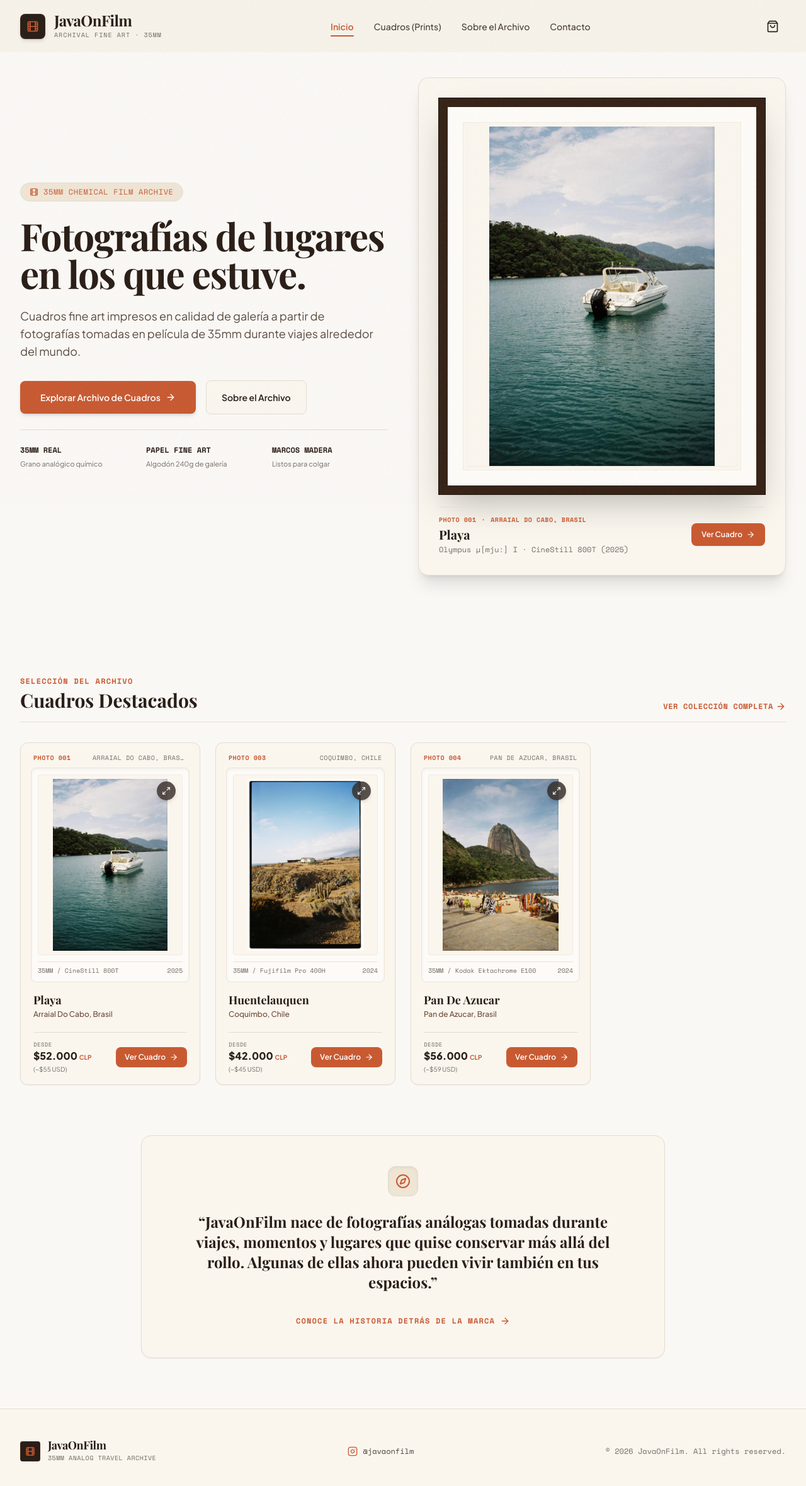
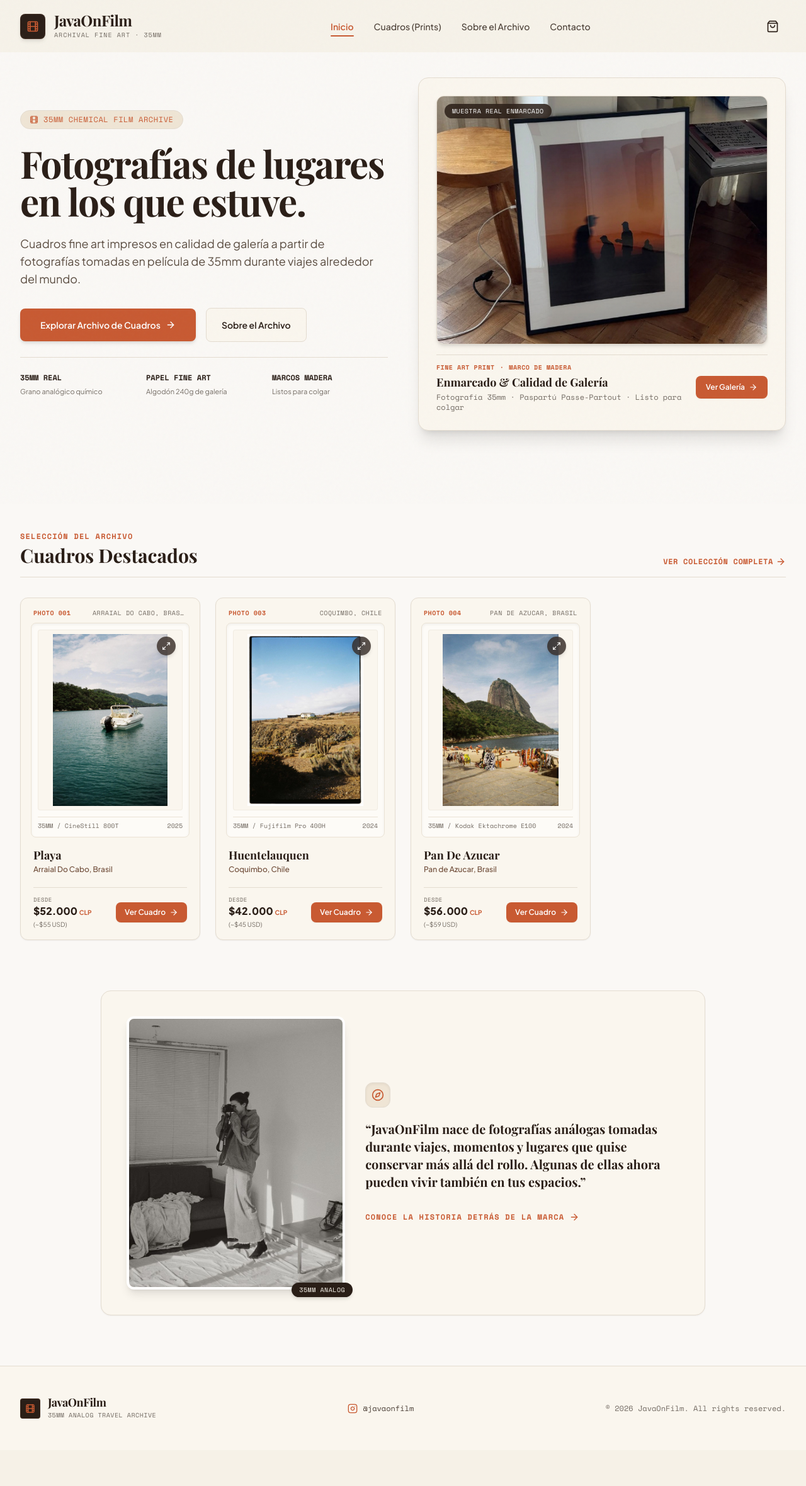
Before and after one commit to javigutierrezra/javaonfilm-web, a React (Vite) app: page / in a window 1280 px wide. Shown: the top 2360 px of the page at 63% size. After the commit the page ends 2303 px from the top, so only its background shows below. Built offline with nearby package versions, Linux system fonts and the light colour scheme; a web font is replaced by a local one.

Commit message:
feat: actualizar imagenes del inicio con fotos reales de marquería y fotógrafo 35mm

```diff
--- a/src/pages/Home.jsx
+++ b/src/pages/Home.jsx
@@ -67,50 +67,51 @@ export default function Home({ onOpenZoom }) {
 
             </div>
 
-            {/* Hero Featured Travel Print with Archival Mat & Wood Frame */}
+            {/* Hero Featured Travel Print with Real Hardwood Frame */}
             <div className="lg:col-span-6 relative">
               <div className="relative mx-auto max-w-md lg:max-w-none">
 
                 {/* Archival Folder Card */}
                 <div
-                  className="bg-[#FAF6EE] p-6 sm:p-8 rounded-2xl shadow-xl border border-[#E4DCD0] group cursor-pointer relative"
-                  onClick={() => navigate(`/prints/${heroProduct.id}`)}
+                  className="bg-[#FAF6EE] p-5 sm:p-7 rounded-2xl shadow-xl border border-[#E4DCD0] group cursor-pointer relative transition hover:border-[#C85A32]/40"
+                  onClick={() => navigate('/prints')}
                 >
-                  {/* Photo Frame Container */}
-                  <div className="border-[14px] border-[#362317] shadow-2xl bg-[#FDFBF7] p-4 sm:p-6 outline outline-1 outline-[#1F130B]">
-                    <div className="relative overflow-hidden aspect-[4/5] bg-[#FAF6EE] flex items-center justify-center p-1.5 border border-[#E4DCD0]/40">
+                  {/* Photo Display Container */}
+                  <div className="relative overflow-hidden rounded-xl aspect-[4/3] bg-[#EFE5D5] border border-[#E4DCD0] shadow-md">
                     <img
-                        src={heroProduct.image}
-                        alt={heroProduct.title}
-                        className="w-full h-full object-contain shadow-sm group-hover:scale-105 transition-transform duration-700"
+                      src="/images/hero-framed-print.jpg"
+                      alt="Cuadro análogo real enmarcado JavaOnFilm"
+                      className="w-full h-full object-cover group-hover:scale-105 transition-transform duration-700"
                     />
+                    <div className="absolute top-3 left-3 bg-[#2A1E17]/85 backdrop-blur-sm text-white px-3 py-1 rounded-full text-[10px] font-mono tracking-wider">
+                      MUESTRA REAL ENMARCADO
                     </div>
                   </div>
 
                   {/* Photo Archival Metadata Stamp */}
-                  <div className="mt-5 pt-3 border-t border-[#E4DCD0] flex flex-col sm:flex-row sm:items-center justify-between gap-3">
+                  <div className="mt-4 pt-3 border-t border-[#E4DCD0] flex flex-col sm:flex-row sm:items-center justify-between gap-3">
                     <div>
                       <div className="flex items-center gap-2 text-[10px] font-mono text-[#C85A32] font-bold uppercase tracking-wider">
-                        <span>{heroProduct.archiveCode || "PHOTO 001"}</span>
+                        <span>FINE ART PRINT</span>
                         <span>·</span>
-                        <span>{heroProduct.location}</span>
+                        <span>MARCO DE MADERA</span>
                       </div>
-                      <h3 className="font-serif font-bold text-xl text-[#2A1E17] mt-0.5">
-                        {heroProduct.title}
+                      <h3 className="font-serif font-bold text-lg text-[#2A1E17] mt-0.5">
+                        Enmarcado & Calidad de Galería
                       </h3>
                       <p className="text-xs font-mono text-[#736B63] mt-0.5">
-                        {heroProduct.camera} · {heroProduct.film} ({heroProduct.year})
+                        Fotografía 35mm · Paspartú Passe-Partout · Listo para colgar
                       </p>
                     </div>
 
                     <button
                       onClick={(e) => {
                         e.stopPropagation();
-                        navigate(`/prints/${heroProduct.id}`);
+                        navigate('/prints');
                       }}
                       className="px-4 py-2.5 bg-[#C85A32] hover:bg-[#B24B25] text-white text-xs font-semibold rounded-lg shadow-sm transition flex items-center justify-center gap-1.5 shrink-0"
                     >
-                      <span>Ver Cuadro</span>
+                      <span>Ver Galería</span>
                       <ArrowRight className="w-3.5 h-3.5" />
                     </button>
                   </div>
@@ -149,15 +150,28 @@ export default function Home({ onOpenZoom }) {
         </div>
       </section>
 
-      {/* ABOUT BRIEF SECTION - DIARIO DE VIAJE */}
-      <section className="max-w-4xl mx-auto px-4 sm:px-6 lg:px-8 text-center">
-        <div className="bg-[#FAF6EE] p-8 sm:p-12 rounded-2xl border border-[#E4DCD0] shadow-sm space-y-6 relative overflow-hidden">
-
-          <div className="w-12 h-12 bg-[#EFE5D5] text-[#C85A32] rounded-xl flex items-center justify-center mx-auto shadow-inner border border-[#E4DCD0]">
-            <Compass className="w-6 h-6" />
+      {/* ABOUT BRIEF SECTION - DIARIO DE VIAJE CON FOTO DEL FOTÓGRAFO */}
+      <section className="max-w-5xl mx-auto px-4 sm:px-6 lg:px-8">
+        <div className="bg-[#FAF6EE] p-6 sm:p-10 rounded-2xl border border-[#E4DCD0] shadow-sm grid grid-cols-1 md:grid-cols-12 gap-8 items-center">
+          <div className="md:col-span-5 relative">
+            <div className="border-4 border-white shadow-lg rounded-xl overflow-hidden aspect-[4/5] bg-[#EFE5D5]">
+              <img
+                src="/images/photographer-analog.jpg"
+                alt="Fotógrafo JavaOnFilm 35mm"
+                className="w-full h-full object-cover"
+              />
+            </div>
+            <div className="absolute -bottom-3 -right-3 bg-[#2A1E17] text-[#FAF6EE] text-[10px] font-mono px-3 py-1 rounded-full shadow-md tracking-wider">
+              35MM ANALOG
+            </div>
           </div>
 
-          <blockquote className="text-xl sm:text-2xl font-serif font-bold text-[#2A1E17] leading-relaxed max-w-2xl mx-auto">
+          <div className="md:col-span-7 space-y-5 text-center md:text-left">
+            <div className="w-10 h-10 bg-[#EFE5D5] text-[#C85A32] rounded-xl flex items-center justify-center mx-auto md:mx-0 shadow-inner border border-[#E4DCD0]">
+              <Compass className="w-5 h-5" />
+            </div>
+
+            <blockquote className="text-lg sm:text-xl font-serif font-bold text-[#2A1E17] leading-relaxed">
               “JavaOnFilm nace de fotografías análogas tomadas durante viajes, momentos y lugares que quise conservar más allá del rollo. Algunas de ellas ahora pueden vivir también en tus espacios.”
             </blockquote>
 
@@ -171,6 +185,7 @@ export default function Home({ onOpenZoom }) {
               </Link>
             </div>
           </div>
+        </div>
       </section>
 
     </div>
```
Also changed, not shown: public/images/hero-framed-print.jpg (added), public/images/photographer-analog.jpg (added). Lines whose indentation alone changed are shown as unchanged.
